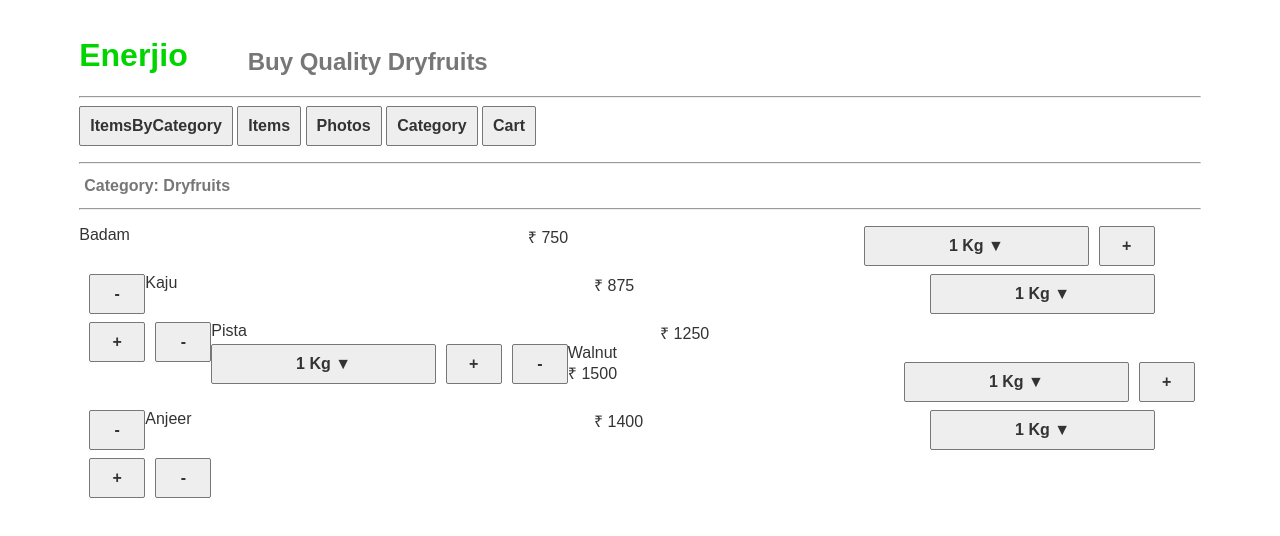
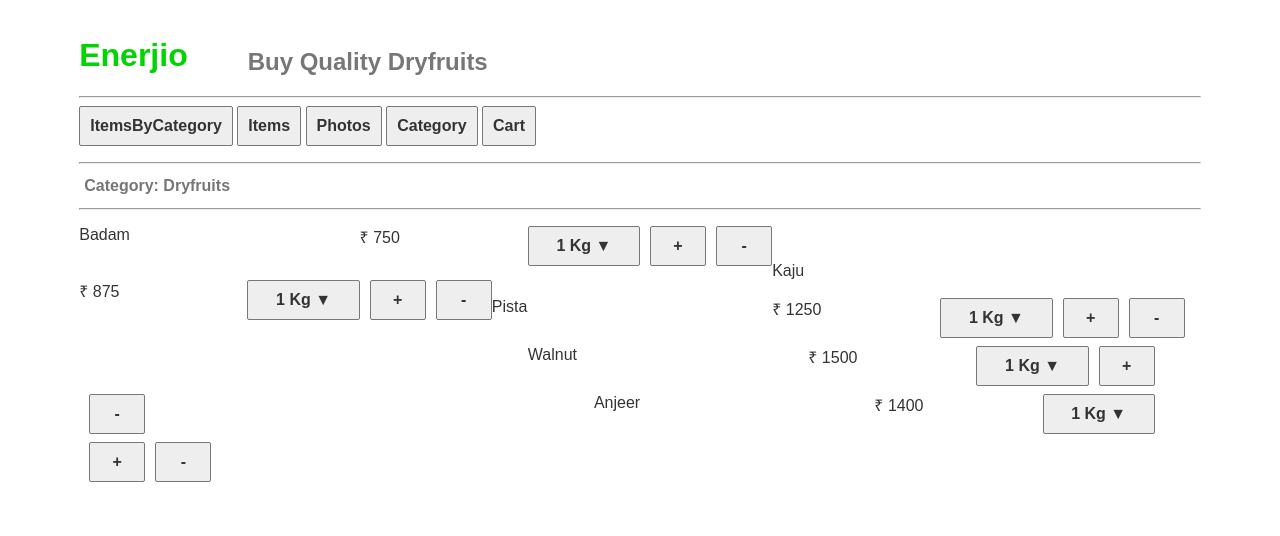
Before and after one commit to prabhusachin/https-github.com-sachin-ta-enerjiyo, a Svelte app: page / in a window 1280 px wide. Both pictures are taken after a click on the button "Items". Shown: the top 536 px of the page. Built offline with nearby package versions, Linux system fonts and the light colour scheme.

Commit message:
gui alignment

```diff
--- a/src/App.svelte
+++ b/src/App.svelte
@@ -375,14 +375,14 @@
 	margin-left: 5%;
 }
 .width20{
-width: 30%;
+width: 15%;
 display:block;
 float:left;
 }
 .width15{
 	display:block;
 	float:left;
-	width:20%;
+	width:10%;
 	/* border:2px solid red; */
 }
 
@@ -393,7 +393,7 @@
 	width:5%;
 }
 .productname{
-	width:40%;
+	width:25%;
 	/*border:1px solid red;*/
 	display:block;
 	float:left;
@@ -480,7 +480,9 @@
 <button on:click={()=>addToCart(name,qty,0)}  class = "left10px">
 -
 </button>
-</li><br>
+<span class = "productname">&nbsp;</span>
+<span class = "width20">&nbsp;</span>
+</li>
 {/each}
 </ul>
 </div>
```
